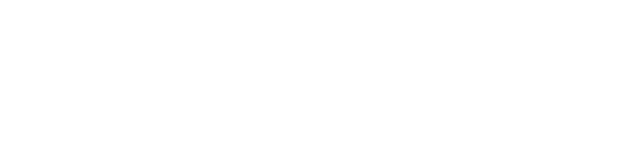
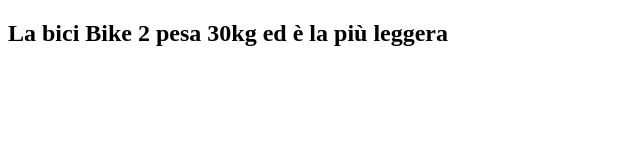
Before and after one commit to DanieleCascio-dev/js-snack-es6, a plain HTML site: page snack_1/index.html in a window 1280 px wide. Shown: the whole page, without its empty margins (0-640 px from the left). Drawn offline with Linux system fonts and the light colour scheme.

Commit message:
fix: snack_1

```diff
--- a/snack_1/index.html
+++ b/snack_1/index.html
@@ -6,6 +6,7 @@
     <title>Document</title>
   </head>
   <body>
+    <h2 class="result"></h2>
     <script src="script.js"></script>
   </body>
 </html>
--- a/snack_1/script.js
+++ b/snack_1/script.js
@@ -19,13 +19,21 @@ const bicycles = [
 
 /* const [bike1, bike2, bike3] = bicycles; */
 const theLighter = isLess(bicycles[0], bicycles[1], bicycles[2]);
-const { name, weight } = theLighter;
-console.log(`La bici con peso minore è ${name} e pesa ${weight}`);
-/* bicycles.forEach((bike) => {
-  const { weight } = bike;
-  console.log(weight);
-  console.log(isLess(weight));
-}); */
+// const { name, weight } = theLighter;
+// console.log(`La bici con peso minore è ${name} e pesa ${weight}`);
+
+let lessWeight = bicycles[0].weight;
+
+bicycles.forEach((bike) => {
+  if (bike.weight < lessWeight) {
+    lessWeight = bike;
+  }
+});
+console.log(lessWeight);
+const { name, weight } = lessWeight;
+console.log(`La bici ${name} pesa ${weight} ed è la più leggera`);
+const resultElem = document.querySelector(".result");
+resultElem.innerHTML = `La bici ${name} pesa ${weight}kg ed è la più leggera`;
 
 /* FUNCTION */
 function isLess(a, b, c) {
```
